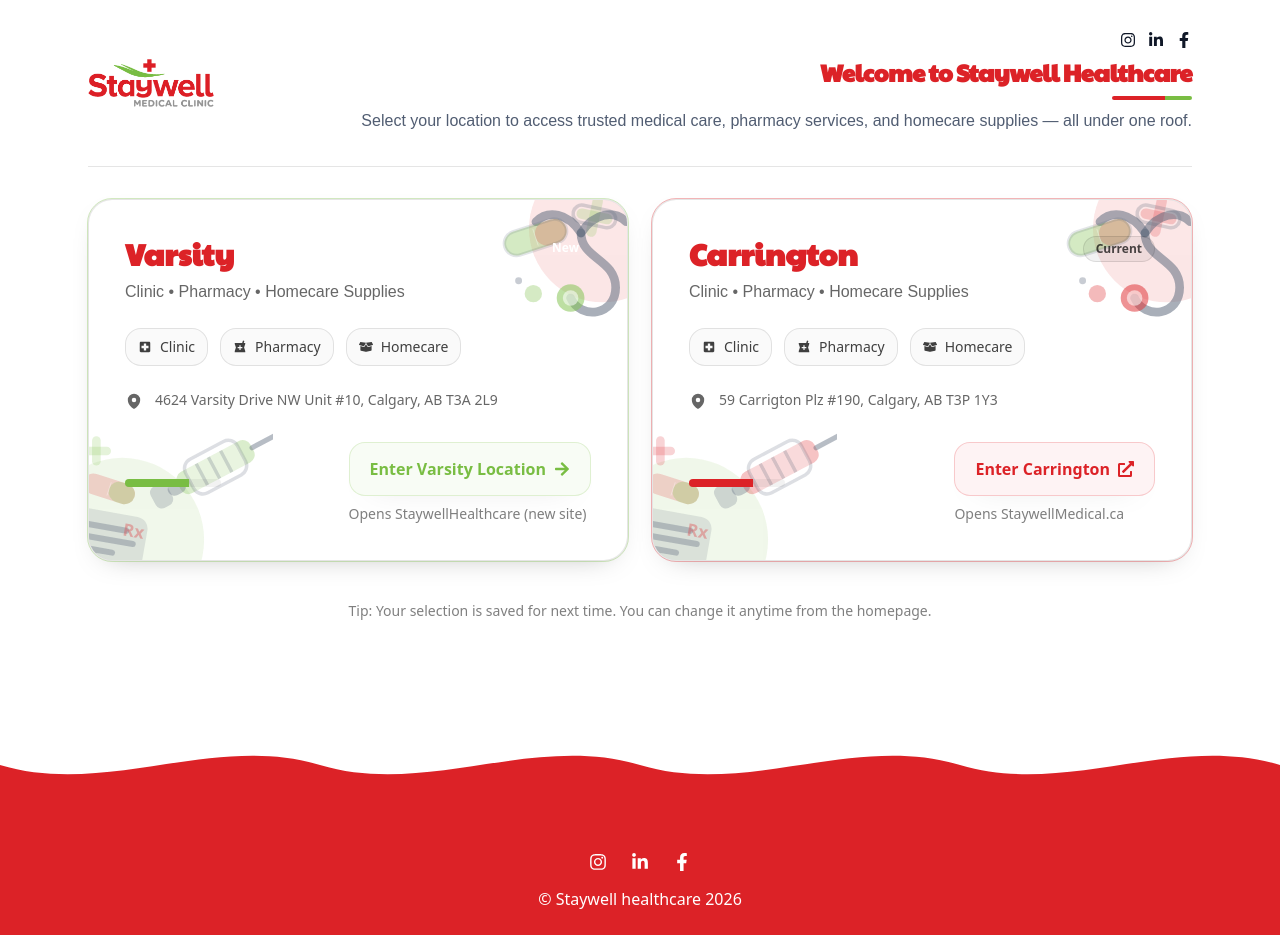
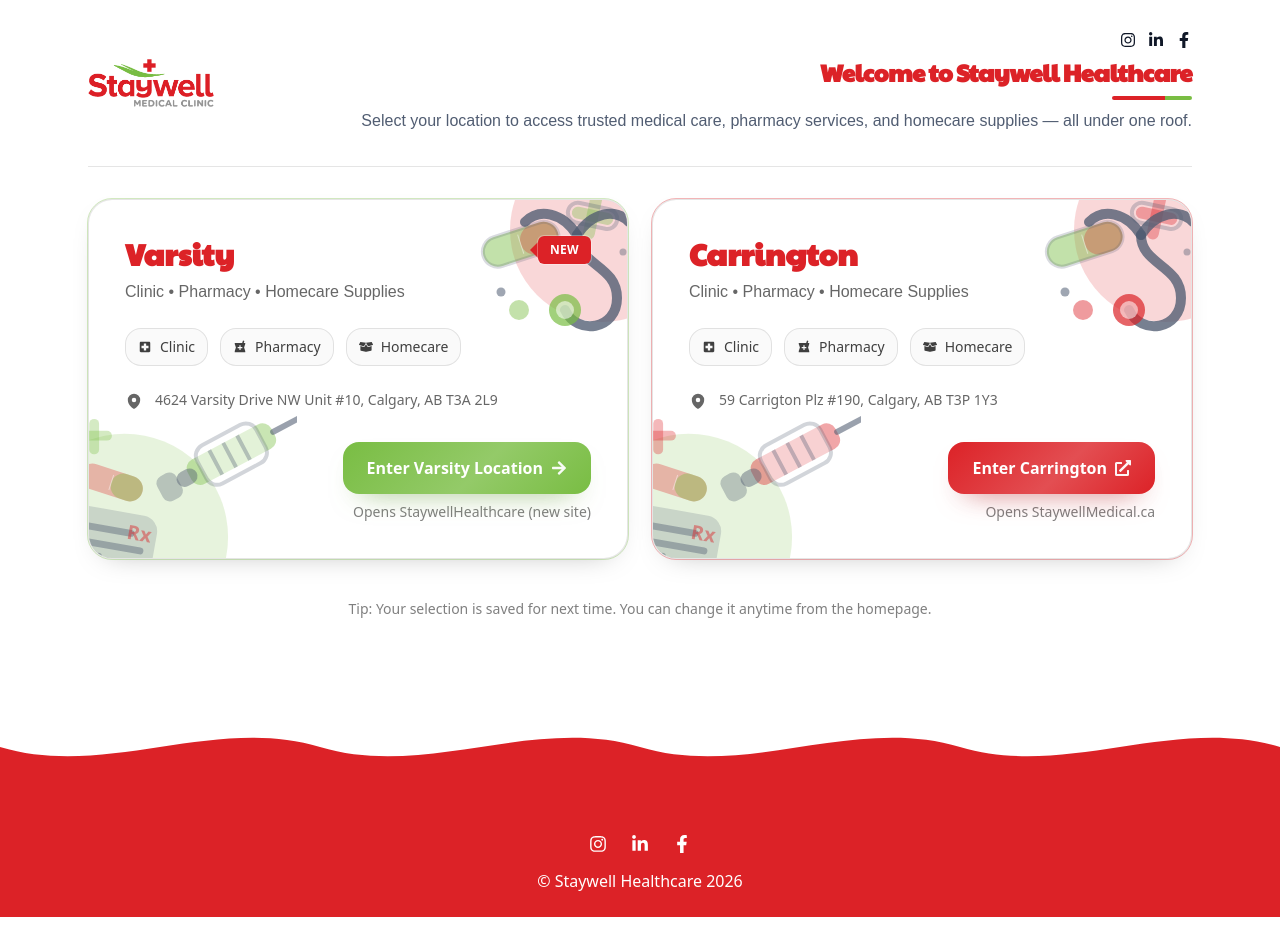
Before and after one commit to IshaPatel-1992/Staywellhealthcare, a React (Vite) app: page / in a window 1280 px wide. Built offline with nearby package versions, Linux system fonts and the light colour scheme.

Commit message:
Changes to New badge and CTA Buttons

```diff
--- a/src/pages/Home.jsx
+++ b/src/pages/Home.jsx
@@ -14,32 +14,33 @@ const BRAND_GREEN = "#79BD43";
 const BRAND_RED = "#DC2227";
 const BRAND_GRAY = "#515D72";
 
-function MedicalCornerArt({ accent = "#79BD43" }) {
-  const red = "#DC2227";
-  const green = "#79BD43";
-  const gray = "#515D72";
+function MedicalCornerArt({ accent = BRAND_GREEN }) {
+  const red = BRAND_RED;
+  const green = BRAND_GREEN;
+  const gray = BRAND_GRAY;
 
-  // Stronger visibility controls
-  const LINE_OP = 0.55;   // stroke visibility
-  const FILL_OP = 0.22;   // shape fill visibility
-  const WASH_OP = 0.12;   // soft corner wash
+  // ✅ Darker / more visible batch
+  const LINE_OP = 0.78; // strokes more visible
+  const FILL_OP = 0.34; // fills stronger
+  const WASH_OP = 0.18; // corner wash stronger
+  const DOT_OP = 0.55;  // dots more visible
 
   return (
     <div className="pointer-events-none absolute inset-0">
       {/* TOP-RIGHT CLUSTER */}
       <svg
-        className="absolute -top-8 -right-8 h-52 w-52 opacity-90"
+        className="absolute -top-10 -right-10 h-60 w-60 opacity-100"
         viewBox="0 0 240 240"
         fill="none"
       >
         {/* corner wash */}
-        <circle cx="175" cy="70" r="85" fill={red} opacity={WASH_OP} />
+        <circle cx="175" cy="70" r="92" fill={red} opacity={WASH_OP} />
 
         {/* medical cross */}
         <g transform="translate(150 28) rotate(12)">
           <rect x="0" y="18" width="42" height="12" rx="6" fill={accent} opacity={FILL_OP} />
           <rect x="15" y="0" width="12" height="48" rx="6" fill={accent} opacity={FILL_OP} />
-          <rect x="-4" y="14" width="50" height="20" rx="10" stroke={gray} strokeWidth="4" opacity={0.25} />
+          <rect x="-4" y="14" width="50" height="20" rx="10" stroke={gray} strokeWidth="4" opacity={0.28} />
         </g>
 
         {/* stethoscope */}
@@ -64,84 +65,82 @@ function MedicalCornerArt({ accent = "#79BD43" }) {
           strokeLinecap="round"
           opacity={LINE_OP}
         />
-        <circle cx="138" cy="150" r="16" fill={accent} opacity={0.55} />
+        <circle cx="138" cy="150" r="16" fill={accent} opacity={0.70} />
         <circle cx="138" cy="150" r="9" fill="white" opacity={0.55} />
 
         {/* capsule pill */}
-        <g transform="translate(58 78) rotate(-18)">
-          <rect x="0" y="0" width="74" height="28" rx="14" fill={green} opacity={0.35} />
-          <rect x="37" y="0" width="37" height="28" rx="14" fill={red} opacity={0.20} />
-          <line x1="37" y1="4" x2="37" y2="24" stroke="white" opacity="0.35" />
-          <rect x="0" y="0" width="74" height="28" rx="14" stroke={gray} strokeWidth="4" opacity={0.18} />
+        <g transform="translate(52 82) rotate(-18)">
+          <rect x="0" y="0" width="78" height="30" rx="15" fill={green} opacity={0.45} />
+          <rect x="39" y="0" width="39" height="30" rx="15" fill={red} opacity={0.28} />
+          <line x1="39" y1="5" x2="39" y2="25" stroke="white" opacity={0.45} />
+          <rect x="0" y="0" width="78" height="30" rx="15" stroke={gray} strokeWidth="4" opacity={0.22} />
         </g>
 
-        {/* small tablet + sparkle dots */}
-        <circle cx="95" cy="145" r="10" fill={accent} opacity={0.35} />
-        <circle cx="78" cy="130" r="4" fill={gray} opacity={0.35} />
-        <circle cx="210" cy="110" r="3.5" fill={gray} opacity={0.35} />
+        {/* extra dots */}
+        <circle cx="92" cy="150" r="10" fill={accent} opacity={0.45} />
+        <circle cx="74" cy="132" r="4.5" fill={gray} opacity={DOT_OP} />
+        <circle cx="212" cy="110" r="4" fill={gray} opacity={DOT_OP} />
+        <circle cx="196" cy="92" r="3.5" fill={gray} opacity={0.40} />
       </svg>
 
       {/* BOTTOM-LEFT CLUSTER */}
       <svg
-        className="absolute -bottom-10 -left-10 h-56 w-56 opacity-90"
+        className="absolute -bottom-12 -left-12 h-64 w-64 opacity-100"
         viewBox="0 0 260 260"
         fill="none"
       >
         {/* corner wash */}
-        <circle cx="85" cy="190" r="95" fill={green} opacity={WASH_OP} />
+        <circle cx="85" cy="190" r="105" fill={green} opacity={WASH_OP} />
 
         {/* RX card */}
-        <g transform="translate(26 150) rotate(10)">
-          <rect x="0" y="0" width="92" height="62" rx="14" fill={gray} opacity={0.16} />
+        <g transform="translate(24 154) rotate(10)">
+          <rect x="0" y="0" width="98" height="66" rx="16" fill={gray} opacity={0.20} />
           <path
-            d="M18 18 h50 M18 32 h60 M18 46 h38"
+            d="M18 20 h54 M18 36 h66 M18 52 h40"
             stroke={gray}
             strokeWidth="7"
             strokeLinecap="round"
-            opacity={0.35}
+            opacity={0.42}
           />
-          <text
-            x="64"
-            y="24"
-            fontSize="20"
-            fontWeight="800"
-            fill={red}
-            opacity={0.35}
-          >
+          <text x="68" y="26" fontSize="20" fontWeight="800" fill={red} opacity={0.45}>
             Rx
           </text>
         </g>
 
         {/* syringe */}
         <g transform="translate(120 70) rotate(-28)">
-          {/* body */}
-          <rect x="0" y="52" width="96" height="28" rx="10" fill={accent} opacity={0.30} />
-          <rect x="14" y="44" width="68" height="44" rx="12" fill="white" opacity={0.40} />
-          <rect x="14" y="44" width="68" height="44" rx="12" stroke={gray} strokeWidth="4" opacity={0.22} />
+          <rect x="0" y="52" width="96" height="28" rx="10" fill={accent} opacity={0.40} />
+          <rect x="14" y="44" width="68" height="44" rx="12" fill="white" opacity={0.48} />
+          <rect x="14" y="44" width="68" height="44" rx="12" stroke={gray} strokeWidth="4" opacity={0.26} />
 
           {/* plunger */}
-          <rect x="-14" y="58" width="22" height="16" rx="8" fill={gray} opacity={0.35} />
-          <rect x="-34" y="52" width="22" height="28" rx="8" fill={gray} opacity={0.25} />
+          <rect x="-14" y="58" width="22" height="16" rx="8" fill={gray} opacity={0.45} />
+          <rect x="-34" y="52" width="22" height="28" rx="8" fill={gray} opacity={0.32} />
 
           {/* needle */}
-          <path d="M96 66 L132 66" stroke={gray} strokeWidth="6" strokeLinecap="round" opacity={0.45} />
-          <path d="M132 66 L148 60" stroke={gray} strokeWidth="4" strokeLinecap="round" opacity={0.4} />
+          <path d="M96 66 L132 66" stroke={gray} strokeWidth="6" strokeLinecap="round" opacity={0.58} />
+          <path d="M132 66 L148 60" stroke={gray} strokeWidth="4" strokeLinecap="round" opacity={0.52} />
 
           {/* markings */}
-          <path d="M30 52 v28 M46 52 v28 M62 52 v28" stroke={gray} strokeWidth="4" opacity={0.25} />
+          <path d="M30 52 v28 M46 52 v28 M62 52 v28" stroke={gray} strokeWidth="4" opacity={0.34} />
         </g>
 
-        {/* extra pill + plus icon near bottom-left */}
-        <g transform="translate(44 110) rotate(18)">
-          <rect x="0" y="0" width="62" height="24" rx="12" fill={red} opacity={0.20} />
-          <rect x="31" y="0" width="31" height="24" rx="12" fill={green} opacity={0.28} />
-          <line x1="31" y1="4" x2="31" y2="20" stroke="white" opacity="0.35" />
+        {/* extra pill */}
+        <g transform="translate(44 112) rotate(18)">
+          <rect x="0" y="0" width="66" height="26" rx="13" fill={red} opacity={0.30} />
+          <rect x="33" y="0" width="33" height="26" rx="13" fill={green} opacity={0.38} />
+          <line x1="33" y1="5" x2="33" y2="21" stroke="white" opacity={0.45} />
         </g>
 
-        <g transform="translate(38 70)">
-          <rect x="0" y="12" width="34" height="10" rx="5" fill={accent} opacity={0.22} />
-          <rect x="12" y="0" width="10" height="34" rx="5" fill={accent} opacity={0.22} />
+        {/* plus icon */}
+        <g transform="translate(36 70)">
+          <rect x="0" y="12" width="36" height="10" rx="5" fill={accent} opacity={0.32} />
+          <rect x="13" y="0" width="10" height="36" rx="5" fill={accent} opacity={0.32} />
         </g>
+
+        {/* extra dots */}
+        <circle cx="58" cy="210" r="4" fill={gray} opacity={0.45} />
+        <circle cx="92" cy="226" r="3.5" fill={gray} opacity={0.40} />
       </svg>
     </div>
   );
@@ -173,8 +172,7 @@ export default function Home() {
         title: "Varsity",
         subtitle: "Clinic • Pharmacy • Homecare Supplies",
         address: "4624 Varsity Drive NW Unit #10, Calgary, AB T3A 2L9",
-        badge: "New",
-        badgeTone: "bg-staywell-green text-white",
+        badge: "NEW",
         cta: "Enter Varsity Location",
         to: "/varsityclinic",
         type: "internal",
@@ -186,8 +184,7 @@ export default function Home() {
         title: "Carrington",
         subtitle: "Clinic • Pharmacy • Homecare Supplies",
         address: "59 Carrigton Plz #190, Calgary, AB T3P 1Y3",
-        badge: "Current",
-        badgeTone: "bg-black/5 text-black/70 border border-black/10",
+        badge: null,
         cta: "Enter Carrington",
         href: "https://staywellmedical.ca",
         type: "external",
@@ -203,36 +200,20 @@ export default function Home() {
         {/* Header */}
         <header className="flex flex-col md:flex-row md:items-center md:justify-between gap-1">
           <div className="flex items-center">
-            <img
-              src={logo}
-              alt="Staywell"
-              className="h-10 md:h-12 w-auto object-contain"
-            />
+            <img src={logo} alt="Staywell" className="h-10 md:h-12 w-auto object-contain" />
           </div>
 
           <div className="md:text-right">
             {/* Social Icons */}
             <div className="mb-2 flex justify-start md:justify-end">
               <div className="flex items-center gap-3">
-                <a
-                  href="#"
-                  className="text-staywell-nav hover:opacity-80 transition"
-                  aria-label="Instagram"
-                >
+                <a href="#" className="text-staywell-nav hover:opacity-80 transition" aria-label="Instagram">
                   <FaInstagram size={16} />
                 </a>
-                <a
-                  href="#"
-                  className="text-staywell-nav hover:opacity-80 transition"
-                  aria-label="LinkedIn"
-                >
+                <a href="#" className="text-staywell-nav hover:opacity-80 transition" aria-label="LinkedIn">
                   <FaLinkedinIn size={16} />
                 </a>
-                <a
-                  href="#"
-                  className="text-staywell-nav hover:opacity-80 transition"
-                  aria-label="Facebook"
-                >
+                <a href="#" className="text-staywell-nav hover:opacity-80 transition" aria-label="Facebook">
                   <FaFacebookF size={16} />
                 </a>
               </div>
@@ -248,28 +229,8 @@ export default function Home() {
             </div>
 
             <p className="mt-2 text-[#515D72] font-normal text-sm md:text-base leading-relaxed">
-              Select your location to access trusted medical care, pharmacy
-              services, and homecare supplies — all under one roof.
+              Select your location to access trusted medical care, pharmacy services, and homecare supplies — all under one roof.
             </p>
-
-            {/* Saved selection banner (optional)
-            {saved && (
-              <div className="mt-3 inline-flex flex-wrap items-center justify-center md:justify-end gap-3 rounded-xl border border-black/10 bg-white/70 px-3 py-2">
-                <span className="text-xs md:text-sm text-black/70">
-                  Saved selection:
-                  <span className="ml-1 font-semibold text-staywell-nav">
-                    {saved === "varsity" ? "Varsity" : "Carrington"}
-                  </span>
-                </span>
-
-                <button
-                  onClick={clearSelection}
-                  className="text-xs md:text-sm font-semibold text-staywell-red hover:opacity-80 transition"
-                >
-                  Change
-                </button>
-              </div>
-            )} */}
           </div>
         </header>
 
@@ -293,102 +254,111 @@ export default function Home() {
                 }}
               >
                 <MedicalCornerArt accent={accent} />
+
                 {/* Content must stay above decorative shapes */}
                 <div className="relative z-10">
                   {/* Top row */}
                   <div className="flex items-start justify-between gap-4">
                     <div>
-                      <h2 className="text-2xl md:text-3xl font-extrabold">
-                        {loc.title}
-                      </h2>
+                      <h2 className="text-2xl md:text-3xl font-extrabold">{loc.title}</h2>
                       <p className="mt-2 text-black/60">{loc.subtitle}</p>
                     </div>
 
-                    <span
-                      className={`shrink-0 rounded-full px-3 py-1 text-xs font-bold ${loc.badgeTone}`}
+                    {/* ✅ Badge: only render if exists */}
+                    {loc.badge ? (
+                      <div className="relative shrink-0">
+                        <div
+                          className="
+        relative rounded-md
+        px-3 py-1.5
+        text-[11px] md:text-xs
+        font-extrabold tracking-wide uppercase
+        text-white
+        shadow-[0_10px_22px_-14px_rgba(0,0,0,0.55)]
+      "
+                          style={{ backgroundColor: BRAND_RED }}
                         >
                           {loc.badge}
-                    </span>
+
+                          {/* notch */}
+                          <span
+                            className="absolute -left-2 top-1/2 -translate-y-1/2"
+                            style={{
+                              width: 0,
+                              height: 0,
+                              borderTop: "10px solid transparent",
+                              borderBottom: "10px solid transparent",
+                              borderRight: `10px solid ${BRAND_RED}`,
+                            }}
+                          />
+                        </div>
+
+                        <div className="pointer-events-none absolute inset-0 rounded-md ring-1 ring-white/30" />
+                      </div>
+                    ) : null}
                   </div>
 
                   {/* Feature pills */}
                   <div className="mt-6 flex flex-wrap gap-3">
                     <div className="inline-flex items-center gap-2 rounded-2xl border border-black/10 bg-black/2 px-3 py-2 text-sm text-black/75">
-                      <MdLocalHospital />
-                      Clinic
+                      <MdLocalHospital /> Clinic
                     </div>
                     <div className="inline-flex items-center gap-2 rounded-2xl border border-black/10 bg-black/2 px-3 py-2 text-sm text-black/75">
-                      <MdLocalPharmacy />
-                      Pharmacy
+                      <MdLocalPharmacy /> Pharmacy
                     </div>
                     <div className="inline-flex items-center gap-2 rounded-2xl border border-black/10 bg-black/2 px-3 py-2 text-sm text-black/75">
-                      <FaBoxOpen />
-                      Homecare
+                      <FaBoxOpen /> Homecare
                     </div>
                   </div>
 
                   {/* Address */}
                   <div className="mt-6 flex items-start gap-3 text-sm text-black/60">
-                    <HiMapPin
-                      className="mt-0.5 shrink-0 text-staywell-gray"
-                      size={18}
-                    />
+                    <HiMapPin className="mt-0.5 shrink-0 text-staywell-gray" size={18} />
                     <div>{loc.address}</div>
                   </div>
 
+                  {/* CTA */}
                   {/* CTA row */}
-                  <div className="mt-8 flex flex-col md:flex-row md:items-center md:justify-between gap-4">
-                    {/* progress */}
-                    <div className="h-2 w-24 rounded-full bg-black/5 overflow-hidden">
-                      <div
-                        style={{ backgroundColor: accent }}
-                        className="h-full w-2/3"
-                      />
-                    </div>
+                  <div className="mt-8 flex flex-col md:flex-row md:justify-end gap-4">
 
                     {/* CTA button + microcopy */}
-                    <div className="w-full md:w-auto">
+                    <div className="w-full md:w-auto md:text-right">
                       <div
                         className="
     relative w-full md:w-auto
     inline-flex items-center justify-center gap-2
-                          rounded-2xl border
-                          px-5 py-3 md:py-3.5
+    rounded-2xl
+    px-6 py-3.5
     text-sm md:text-base
     font-semibold
+    text-white
     transition duration-300
     hover:-translate-y-px
     focus:outline-none focus-visible:ring-2 focus-visible:ring-offset-2
   "
                         style={{
-                          borderColor: `${accent}33`,
-                          backgroundColor: `${accent}0D`,
-                          color: accent,
-                          boxShadow: "0 10px 30px -24px rgba(0,0,0,0.35)",
-                        }}
-                        onMouseEnter={(e) => {
-                          e.currentTarget.style.boxShadow = `0 18px 46px -28px ${accent}99, 0 10px 30px -24px rgba(0,0,0,0.35)`;
-                        }}
-                        onMouseLeave={(e) => {
-                          e.currentTarget.style.boxShadow =
-                            "0 10px 30px -24px rgba(0,0,0,0.35)";
+                          background: `linear-gradient(135deg, ${accent} 0%, ${accent}CC 55%, ${accent} 100%)`,
+                          boxShadow: `0 14px 30px -18px ${accent}AA, 0 10px 28px -20px rgba(0,0,0,0.35)`,
                         }}
                       >
-                        <span
-                          className="pointer-events-none absolute inset-0 rounded-2xl opacity-0 transition-opacity duration-300 group-hover:opacity-100"
-                          style={{ boxShadow: `0 0 0 6px ${accent}12` }}
-                        />
-
                         <span className="relative">{loc.cta}</span>
 
                         <span className="relative">
                           {loc.type === "external" ? (
-                            <FaExternalLinkAlt className="transition-transform duration-300 group-hover:translate-x-0.5" />
+                            <FaExternalLinkAlt className="opacity-95 transition-transform duration-300 group-hover:translate-x-0.5" />
                           ) : (
-                            <FaArrowRight className="transition-transform duration-300 group-hover:translate-x-1" />
+                            <FaArrowRight className="opacity-95 transition-transform duration-300 group-hover:translate-x-1" />
                           )}
                         </span>
+
+                        {/* subtle highlight */}
+                        <span
+                          className="pointer-events-none absolute inset-0 rounded-2xl opacity-0 group-hover:opacity-100 transition-opacity duration-300"
+                          style={{ boxShadow: `inset 0 0 0 1px rgba(255,255,255,0.28)` }}
+                        />
                       </div>
+
+
 
                       <div className="mt-2 text-xs md:text-sm text-black/50">
                         {loc.key === "varsity"
@@ -433,21 +403,16 @@ export default function Home() {
 
         {/* Footer note */}
         <div className="mt-10 text-center text-xs md:text-sm text-black/50">
-          Tip: Your selection is saved for next time. You can change it anytime
-          from the homepage.
+          Tip: Your selection is saved for next time. You can change it anytime from the homepage.
         </div>
       </div>
+
       {/* =========================================
           Designer Wave Footer
       ========================================= */}
-<footer className="relative mt-20">
-  {/* Wave Shape */}
+      <footer className="relative mt-16">
         <div className="relative">
-    <svg
-      viewBox="0 0 1440 120"
-      className="w-full h-20 md:h-24"
-      preserveAspectRatio="none"
-    >
+          <svg viewBox="0 0 1440 120" className="w-full h-20 md:h-24" preserveAspectRatio="none">
             <path
               d="M0,40
                  C120,80 240,0 360,40
@@ -460,25 +425,21 @@ export default function Home() {
           </svg>
         </div>
 
-  {/* Footer Content */}
         <div className="bg-[#DC2227] text-white text-center px-6 py-6">
-
-    {/* Social Icons */}
           <div className="flex justify-center gap-6 mb-4">
-      <a href="#" className="hover:opacity-80 transition">
+            <a href="#" className="hover:opacity-80 transition" aria-label="Instagram">
               <FaInstagram size={18} />
             </a>
-      <a href="#" className="hover:opacity-80 transition">
+            <a href="#" className="hover:opacity-80 transition" aria-label="LinkedIn">
               <FaLinkedinIn size={18} />
             </a>
-      <a href="#" className="hover:opacity-80 transition">
+            <a href="#" className="hover:opacity-80 transition" aria-label="Facebook">
               <FaFacebookF size={18} />
             </a>
           </div>
 
-    {/* Copyright */}
           <div className="text-sm md:text-base font-medium">
-      © Staywell healthcare 2026
+            © Staywell Healthcare 2026
           </div>
         </div>
       </footer>
```
Lines whose indentation alone changed are shown as unchanged.
